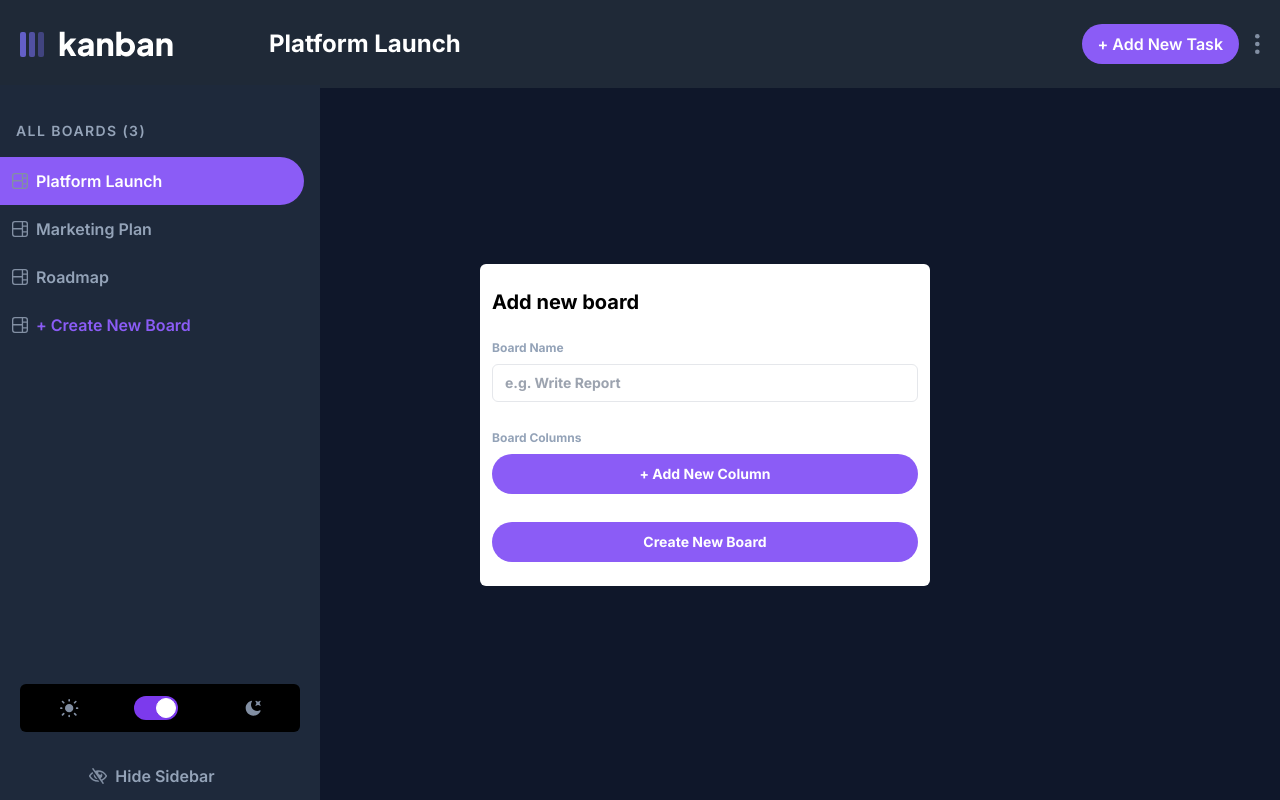
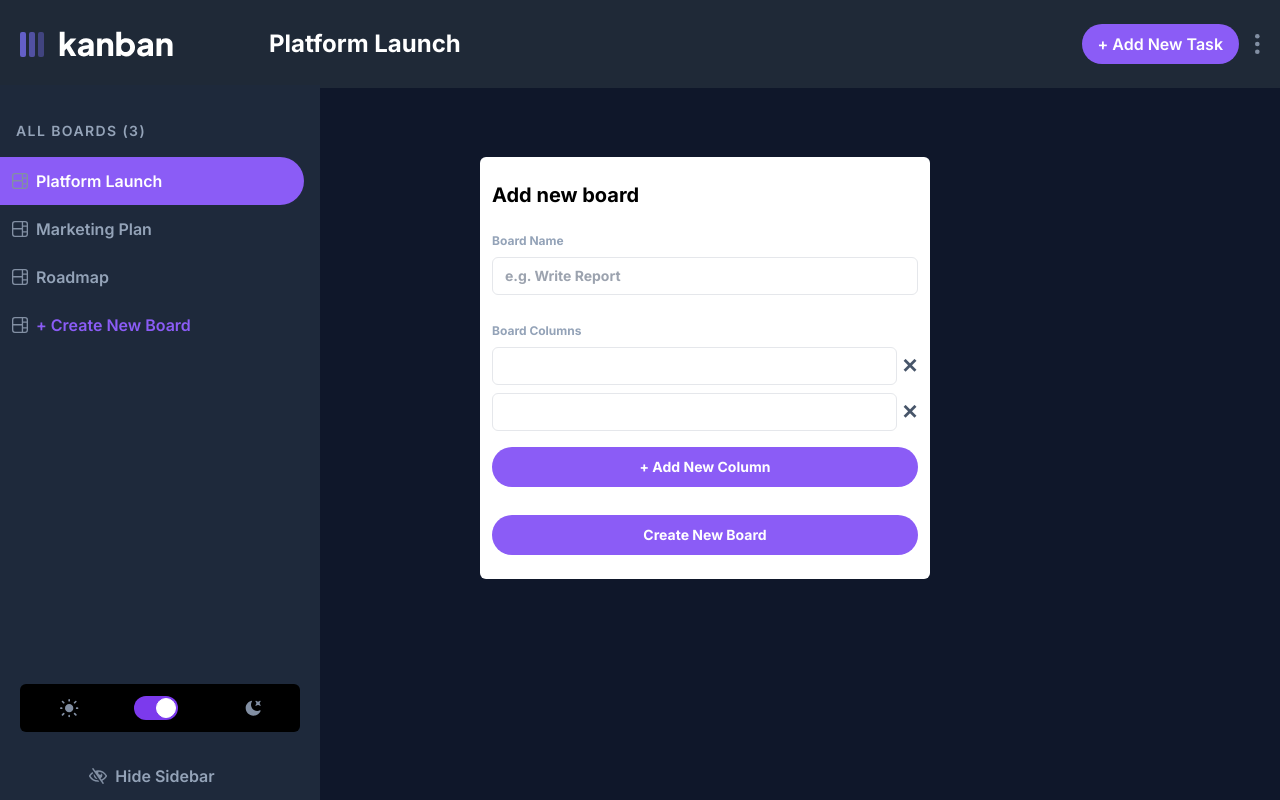
Before and after one commit to Jcerovsky/kanban-task-management, a Next.js app: page / in a window 1280 px wide. Both pictures are taken after a click on the element "+ Create New Board". Built offline with nearby package versions, Linux system fonts and the light colour scheme.

Commit message:
multiple columns can be added

```diff
--- a/src/app/components/AddNewBoard.tsx
+++ b/src/app/components/AddNewBoard.tsx
@@ -1,7 +1,9 @@
-import React, { useEffect } from "react";
+import React, { useEffect, useState } from "react";
 import Button from "@/app/components/Button";
 
 function AddNewBoard() {
+  const [columns, setColumns] = useState<string[]>(["", ""]);
+
   const inputStyle = "border rounded-md p-2 px-3 mb-5";
   const labelStyle = "text-xs text-slate-400";
 
@@ -9,9 +11,25 @@ function AddNewBoard() {
     e.preventDefault();
   };
 
+  const addColumn = () => {
+    setColumns((prevState) => [...prevState, ""]);
+  };
+
+  const updateColumn = (value: string, index: number) => {
+    const updatedColumns = [...columns];
+    updatedColumns[index] = value;
+    setColumns(updatedColumns);
+  };
+
+  const deleteColumn = (indexToDelete: number) => {
+    setColumns((prevColumns) =>
+      prevColumns.filter((_, index) => index !== indexToDelete),
+    );
+  };
+
   return (
     <div
-      className="new-board absolute left-[150%] top-[25%] flex flex-col gap-6 text-black bg-white p-3 py-6
+      className="new-board absolute left-[150%] top-[10%] flex flex-col gap-6 text-black bg-white p-3 py-6
     rounded-md w-[450px] font-bold text-sm"
     >
       <h1 className=" text-xl">Add new board</h1>
@@ -23,13 +41,33 @@ function AddNewBoard() {
           type="text"
           placeholder="e.g. Write Report"
           id="taskName"
-          className={`placeholder-taskName ${inputStyle}`}
+          className={`${inputStyle}`}
         />
         <label htmlFor="subtask" className={labelStyle}>
           Board Columns
         </label>
-        {}
-        <Button style={"w-full py-[10px] text-white "}>+ Add New Column</Button>
+        <div className="flex flex-col ">
+          {columns.map((column, index) => (
+            <div key={index} className="flex mb-2">
+              <input
+                type="text"
+                value={column}
+                className="border rounded-md p-2 px-3 w-[95%]"
+                onChange={(e) => updateColumn(e.target.value, index)}
+              />
+              <span
+                className="ml-auto self-center text-slate-600 text-xl font-bold"
+                onClick={() => deleteColumn(index)}
+              >
+                ✕
+              </span>
+            </div>
+          ))}
+        </div>
+
+        <Button style={"w-full py-[10px] text-white "} handleClick={addColumn}>
+          + Add New Column
+        </Button>
         <Button style={"w-full py-[10px] text-white mt-5 "}>
           Create New Board
         </Button>
--- a/src/app/components/Sidebar.tsx
+++ b/src/app/components/Sidebar.tsx
@@ -80,9 +80,9 @@ function Sidebar() {
               onChange={() => setIsToggled((prevState) => !prevState)}
             />
             <div
-              className="w-11 h-6 rounded-full peer-checked:after:translate-x-full
+              className="w-11 h-6 rounded-full hover:bg-violet-500 peer-checked:after:translate-x-full
           peer-checked:after:border-white after:content-[''] after:absolute after:top-0.5 after:left-[2px] after:bg-white
-          after:border after:rounded-full after:h-5 after:w-5 after:transition-all delay-300 ease-in-out bg-violet-600 outline-none"
+          after:border after:rounded-full after:h-5 after:w-5 after:transition-all delay-100 ease-in-out bg-violet-600 outline-none"
               onClick={() => setTheme(theme === "light" ? "dark" : "light")}
             ></div>
             <span className="ml-3 text-sm font-medium text-gray-900 dark:text-gray-300" />
@@ -105,7 +105,7 @@ function Sidebar() {
       {isSidebarHidden && (
         <div
           className="absolute flex justify-center bottom-10 items-center p-5  rounded-r-full cursor-pointer
-          hover:bg-violet-400 bg-violet-500 w-14 hover:w-24 transition-all delay-100 ease-in-out"
+          hover:bg-violet-400 bg-violet-500 w-14 hover:w-24 transition-all delay-100 ease-in-out shadow-lg"
           onClick={() => setIsSideBarHidden(false)}
         >
           <img
```
